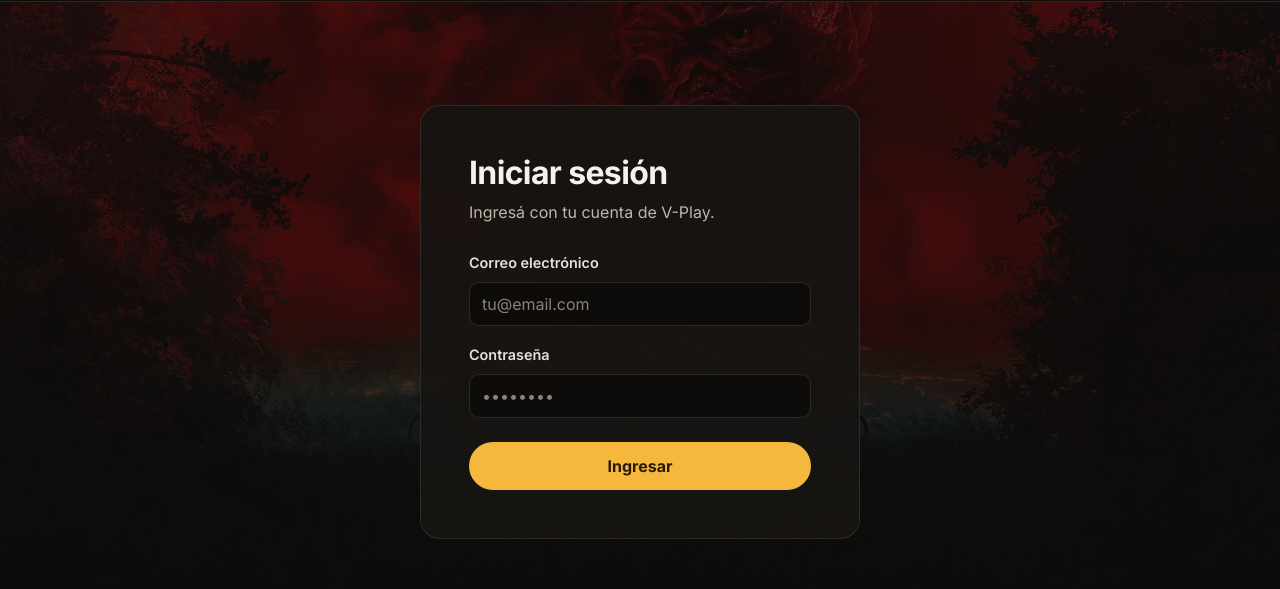
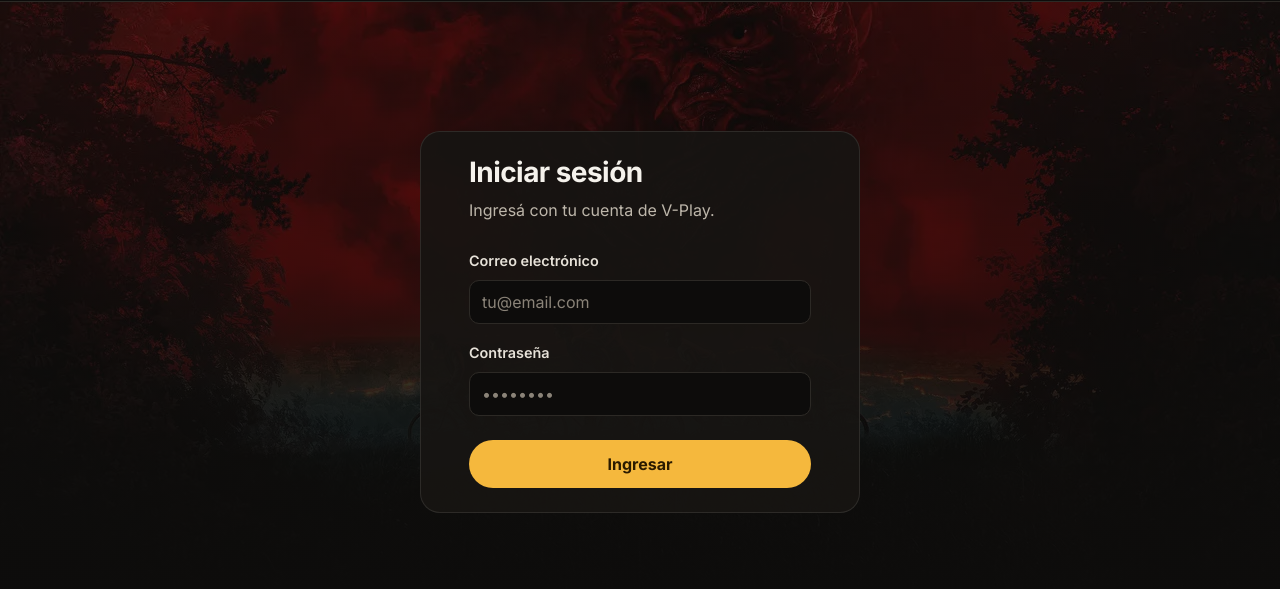
Before and after one commit to silvanaloggia-bit/V-Play, a React (Vite) app: page /login in a window 1280 px wide. Shown: the part 85-674 px from the top of the page. Built offline with nearby package versions, Linux system fonts and the light colour scheme; no server answers.

Commit message:
style: compact login card to fit the screen HU-10

```diff
--- a/src/pages/Login.css
+++ b/src/pages/Login.css
@@ -3,7 +3,7 @@
   display: flex;
   align-items: center;
   justify-content: center;
-  padding: var(--space-lg) var(--space-sm);
+  padding: var(--space-md) var(--space-sm);
   background:
     linear-gradient(
       180deg,
@@ -16,7 +16,7 @@
 .login-card {
   width: 100%;
   max-width: 440px;
-  padding: var(--space-lg) var(--space-md);
+  padding:var(--space-md);
   background-color: color-mix(in srgb, var(--color-surface) 92%, transparent);
   border: 1px solid color-mix(in srgb, var(--color-text) 10%, transparent);
   border-radius: var(--radius-xl);
@@ -25,7 +25,7 @@
 .login-title {
   margin-bottom: var(--space-xs);
   font-family: var(--font-main);
-  font-size: 2rem;
+  font-size: 1.75rem;
   font-weight: 700;
   letter-spacing: -0.02em;
   color: var(--color-text);
@@ -92,6 +92,12 @@
 
 @media (min-width: 768px) {
   .login-card {
-    padding: var(--space-lg);
+    padding: var(--space-md) var(--space-lg);
   }
 }
+
+.login-register {
+  margin: var(--space-sm) 0 0;
+  text-align: center;
+  color: var(--color-text-secondary);
+}
```
